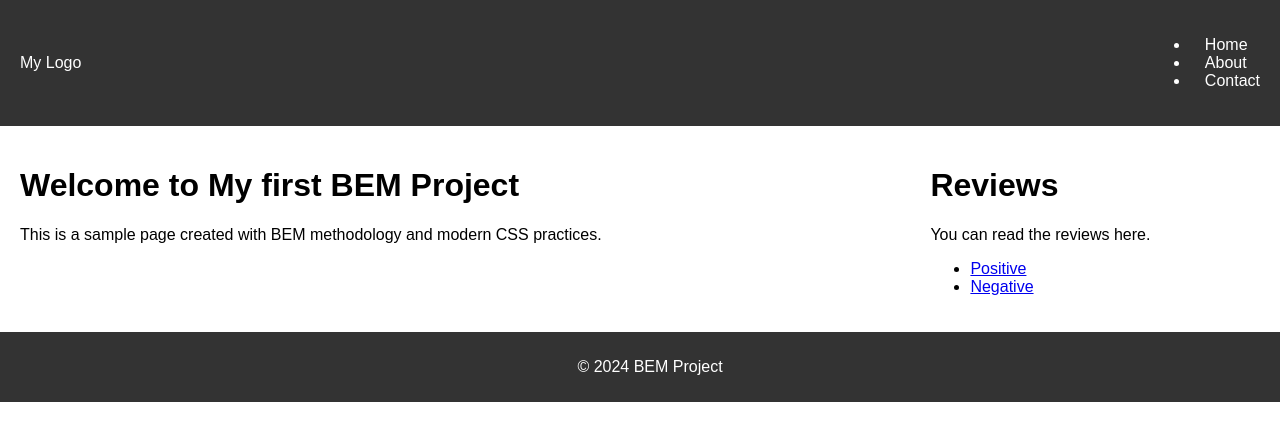
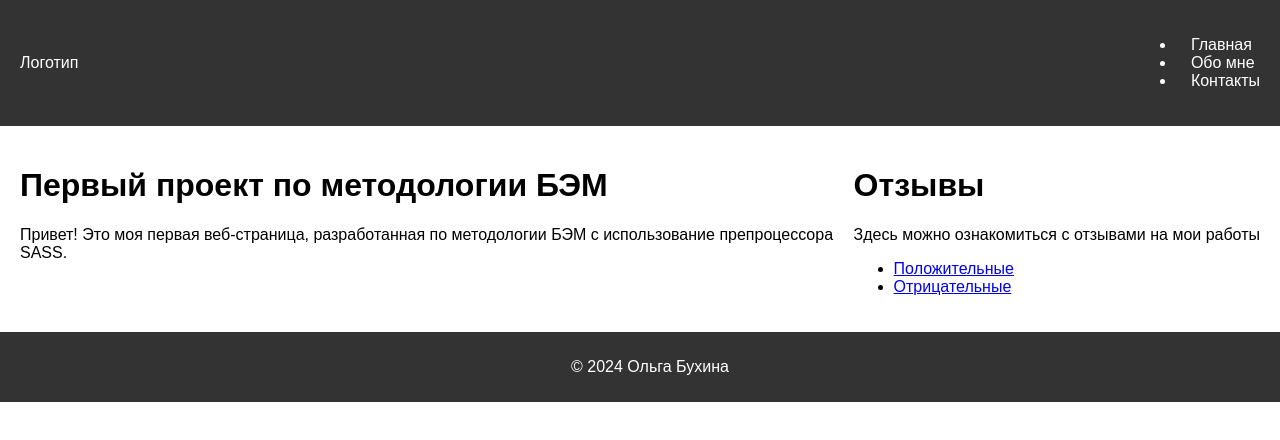
Before and after one commit to Lelyia/project_bem, a plain HTML site: page index.html in a window 1280 px wide. Drawn offline with Linux system fonts and the light colour scheme.

Commit message:
корректировка

```diff
--- a/index.html
+++ b/index.html
@@ -1,26 +1,26 @@
 <!DOCTYPE html>
-<html lang="en">
+<html lang="ru">
 
 <head>
     <meta charset="UTF-8">
     <meta name="viewport" content="width=device-width, initial-scale=1.0">
-    <title>BEM Project</title>
+    <title>БЭМ проект</title>
     <link rel="stylesheet" href="styles.css">
 </head>
 
 <body>
     <header class="header">
-        <div class="header__logo">My Logo</div>
+        <div class="header__logo">Логотип</div>
         <nav class="header__nav">
             <ul class="header__list">
                 <li class="header__item">
-                    <a class="header__link" href="#">Home</a>
+                    <a class="header__link" href="#">Главная</a>
                 </li>
                 <li class="header__item">
-                    <a class="header__link" href="#">About</a>
+                    <a class="header__link" href="#">Обо мне</a>
                 </li>
                 <li class="header__item">
-                    <a class="header__link" href="#">Contact</a>
+                    <a class="header__link" href="#">Контакты</a>
                 </li>
             </ul>
         </nav>
@@ -29,20 +29,19 @@
     <main class="content">
 
         <div class="content__description">
-            <h1 class="content__description-title">Welcome to My first BEM Project</h1>
-            <p class="content__description-text">This is a sample page created with BEM
-                methodology and modern CSS practices.</p>
+            <h1 class="content__description-title">Первый проект по методологии БЭМ</h1>
+            <p class="content__description-text">Привет! Это моя первая веб-страница, разработанная по методологии БЭМ с использование препроцессора SASS.</p>
         </div>
 
         <div class="content__reviews">
-            <h1 class="content__reviews-title">Reviews</h1>
-            <p class="content__reviews-text">You can read the reviews here.</p>
+            <h1 class="content__reviews-title">Отзывы</h1>
+            <p class="content__reviews-text">Здесь можно ознакомиться с отзывами на мои работы</p>
             <ul class="content__reviews-list">
                 <li class="content__reviews-item">
-                    <a class="content__reviews-link" href="#">Positive</a>
+                    <a class="content__reviews-link" href="#">Положительные</a>
                 </li>
                 <li class="content__reviews-item">
-                    <a class="content__reviews-link" href="#">Negative</a>
+                    <a class="content__reviews-link" href="#">Отрицательные</a>
                 </li>
             </ul>
         </div>
@@ -50,7 +49,7 @@
     </main>
 
     <footer class="footer">
-        <p class="footer__text">© 2024 BEM Project</p>
+        <p class="footer__text">© 2024 Ольга Бухина</p>
     </footer>
 
 </body>
```
